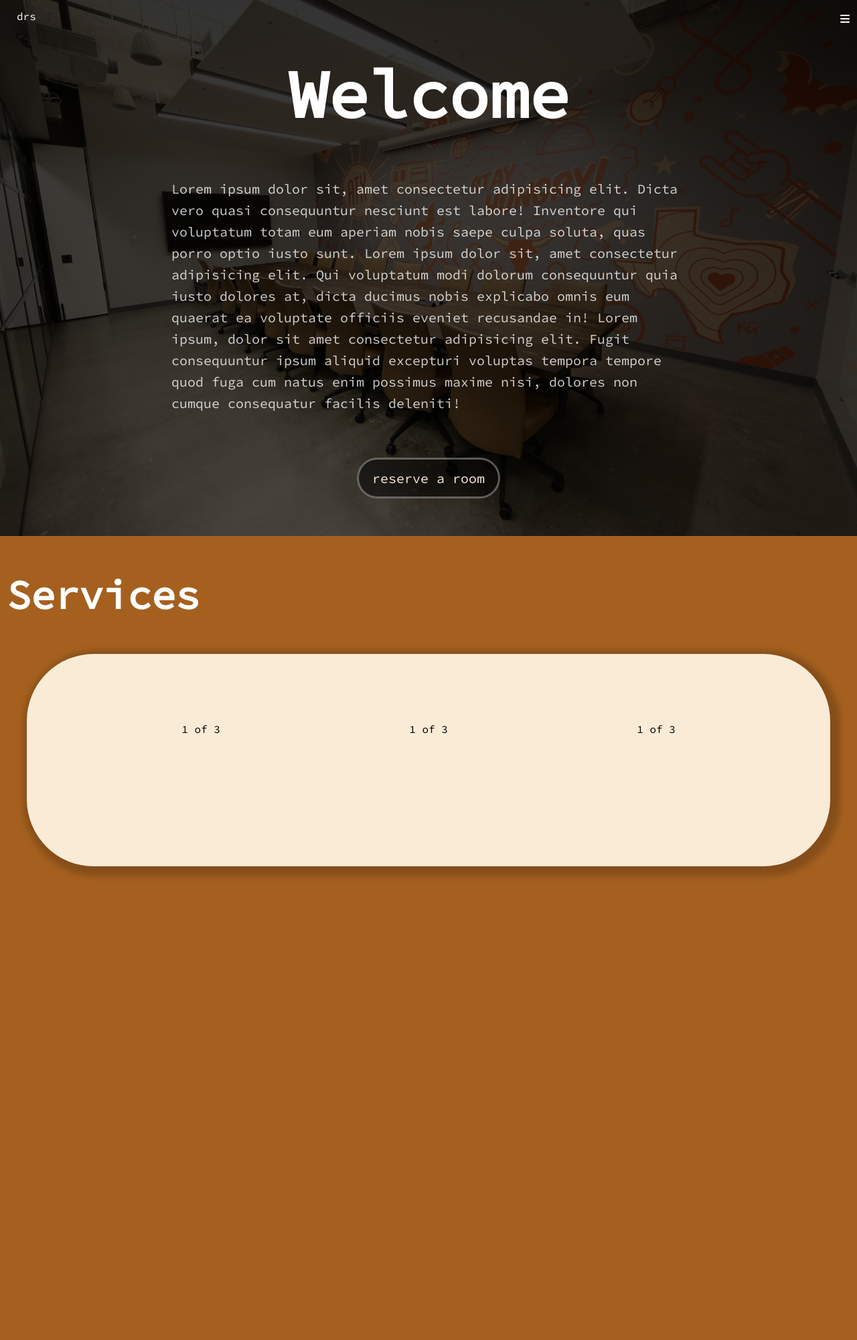
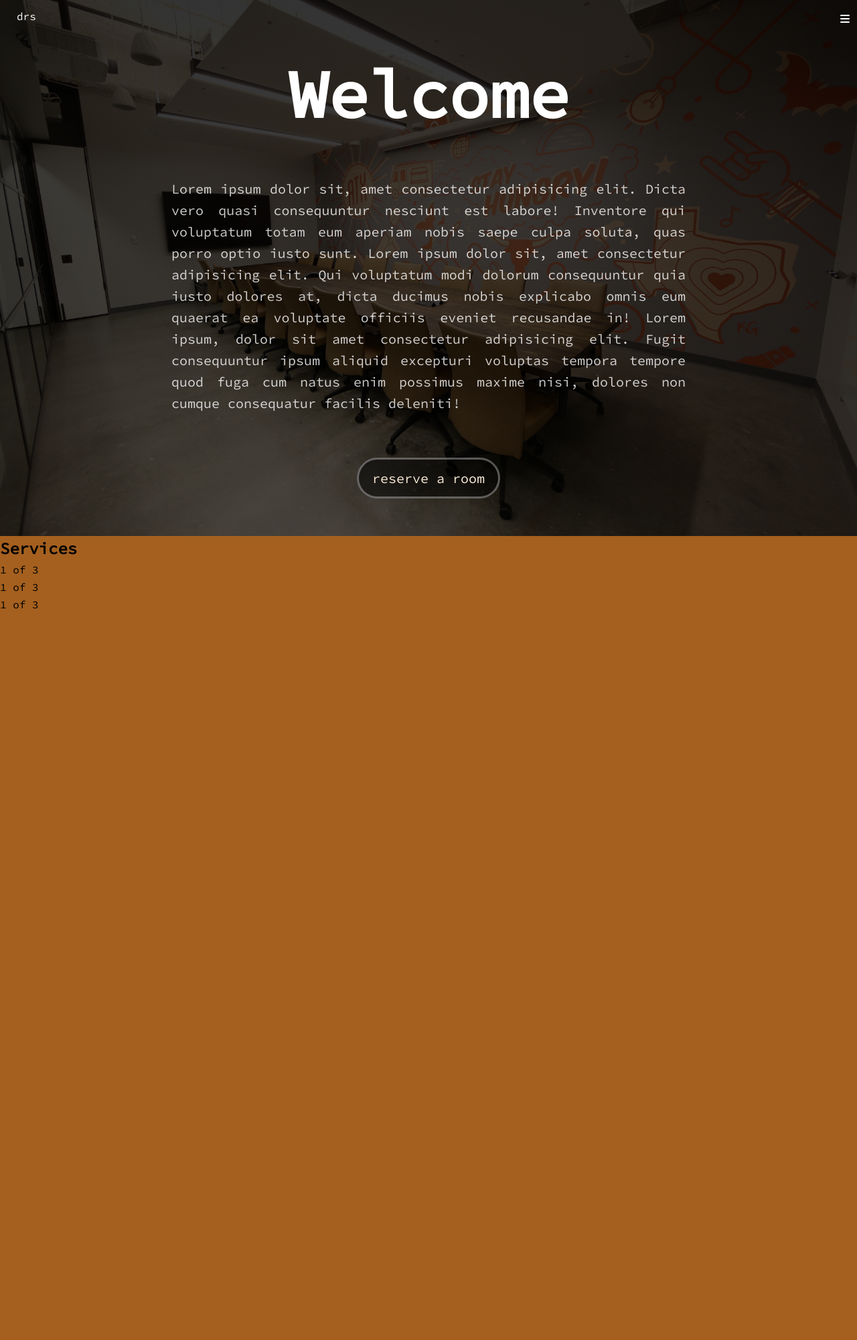
Before and after one commit to 1rkennethr1/DRS-Conference-Room-Reservation-System, a Django app: page /home/ in a window 1280 px wide. Shown: the whole page at 67% size. After the commit the page ends 909 px from the top, so only its background shows below. Run offline with Django 3.2, Linux system fonts and the light colour scheme; some libraries are stand-ins or nearby versions.

Commit message:
contact us changes

```diff
--- a/ReservationSystem/static/css/styles.css
+++ b/ReservationSystem/static/css/styles.css
@@ -16,6 +16,13 @@ html {
 body {
 	line-height: 1.6;
 }
+
+::-webkit-scrollbar {
+	width: 5px;
+  }
+::-webkit-scrollbar-thumb {
+	background: #333;
+  }
 .btn {
 	font-size: 16px;
 	font-weight: 600;
@@ -107,6 +114,8 @@ img {
 	width: 60vw;
 	opacity: 0.8;
 	transition: .21s ease;
+	text-align: justify;
+	text-justify: inter-word;
 }
 .start{
 	margin: 20px 0;
@@ -214,34 +223,9 @@ img {
 
 }
 
+
 .service{
-	min-height: 150vh;
+	min-height: 100vh;
 	background-color: rgb(165, 96, 31);
-}
-.header-service{
-	color: #fff;
-	font-size: 40px;
-	padding: 40px 0 40px 10px;
 
 }
-.service .section{
-	display: grid;
-    grid-template-columns: 1fr 1fr 1fr;
-    grid-template-rows: 1fr 1fr 1fr;
-    grid-column-gap: 20px;
-    grid-row-gap: 20px;
-	padding: 100px;
-	margin: 0 40px;
-	justify-items: center;
-	justify-content: center;
-	background-color: antiquewhite;
-	border-radius: 100px;
-	box-shadow: 5px 5px 10px 10px rgba(0, 0, 0, 0.192);
-}
-
-::-webkit-scrollbar {
-	width: 5px;
-  }
-  ::-webkit-scrollbar-thumb {
-	background: #333;
-  }
--- a/ReservationSystem/templates/index.html
+++ b/ReservationSystem/templates/index.html
@@ -53,11 +53,11 @@
 		<script src="{% static 'js/script.js' %}"></script>
 
 		<!-- body -->
-		<section class="service">
+		<div class="service">
 			<div class="header-service">
 				<h2>Services</h2>
 			</div>
-			<div class="section">
+			<div class="container">
 
 				<div class="col grid_1_of_3"> 1 of 3 </div>
 
@@ -65,9 +65,7 @@
 
 				<div class="col grid_1_of_3"> 1 of 3 </div>
 
-
-
-				</div>
-		</section>
+			</div>
+		</div>
 	</body>
 </html>
```
Also changed, not shown: ReservationSystem/static/css/contactstyles.css (+4 -6 lines), ReservationSystem/templates/contact_us.html (indentation only).
